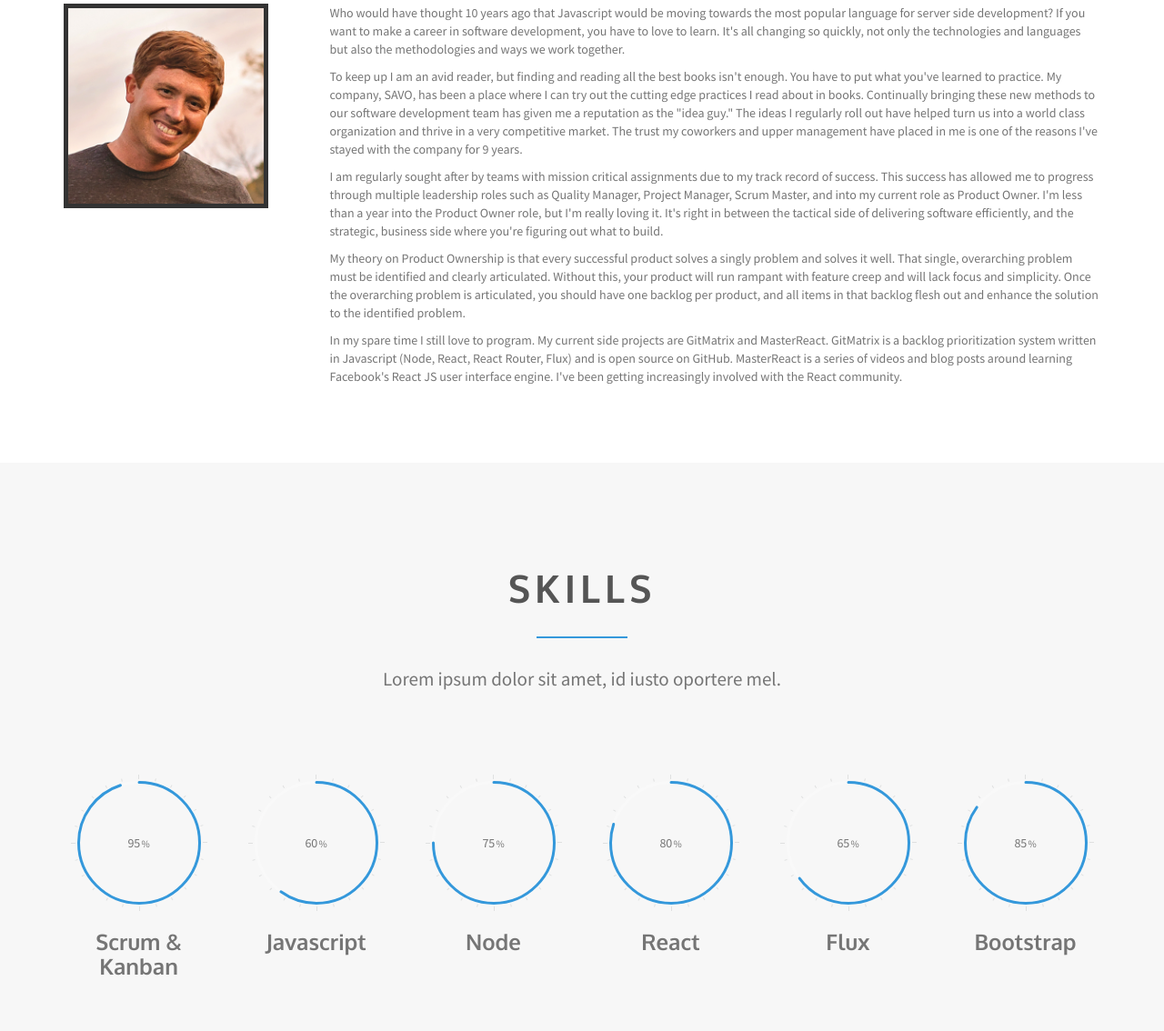
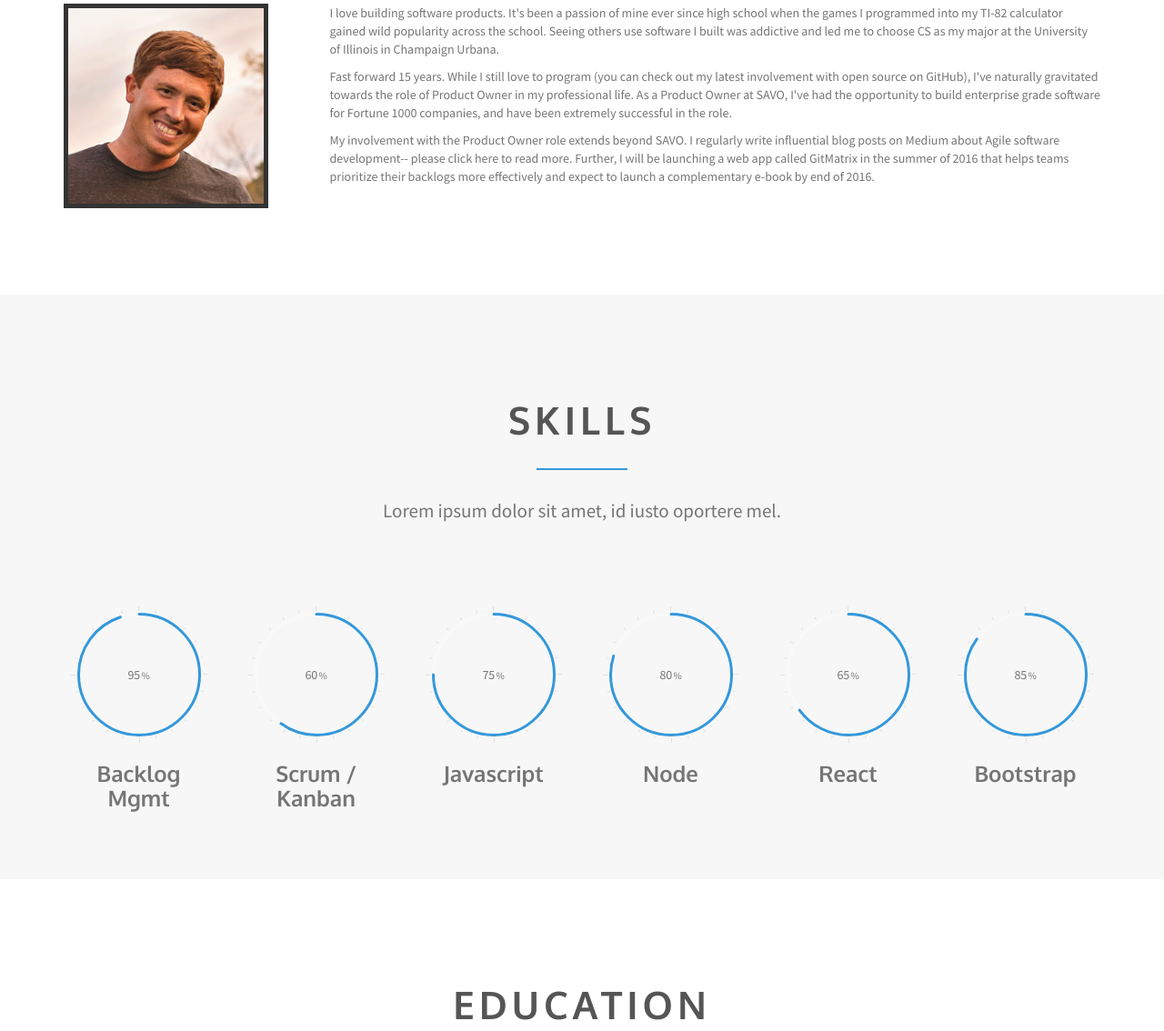
Before and after one commit to pelling/cppelling, a website: page public/app.html in a window 1280 px wide. Shown: the part 1144-2278 px from the top of the page at 91% size. Drawn offline with Linux system fonts and the light colour scheme.

Commit message:
updated text for bio and skills section

```diff
--- a/public/app.html
+++ b/public/app.html
@@ -96,7 +96,7 @@
             <div class="row">
                 <header class="centered">
                     <h1>Christopher P Pelling</h1>
-                    <p>PRODUCT OWNER & REACT JS AFICIONADO</p>
+                    <p>PRODUCT OWNER - CSPO, CSM, PMP</p>
                 </header>
                 <div class="social-icons">
                     <a href="https://twitter.com/Cppelling" class="btn btn-round btn-clear btn-twitter"><i class="fa fa-twitter"></i></a>
@@ -127,11 +127,9 @@
                     </div>
                 </div>
                 <div class="col-md-9">
-                  <p>Who would have thought 10 years ago that Javascript would be moving towards the most popular language for server side development?  If you want to make a career in software development, you have to love to learn.  It's all changing so quickly, not only the technologies and languages but also the methodologies and ways we work together. </p>
-                  <p>To keep up I am an avid reader, but finding and reading all the best books isn't enough.  You have to put what you've learned to practice.  My company, SAVO, has been a place where I can try out the cutting edge practices I read about in books.  Continually bringing these new methods to our software development team has given me a reputation as the "idea guy."   The ideas I regularly roll out have helped turn us into a world class organization and thrive in a very competitive market.  The trust my coworkers and upper management have placed in me is one of the reasons I've stayed with the company for 9 years.</p>
-                  <p>I am regularly sought after by teams with mission critical assignments due to my track record of success.  This success has allowed me to progress through multiple leadership roles such as Quality Manager, Project Manager, Scrum Master, and into my current role as Product Owner.  I'm less than a year into the Product Owner role, but I'm really loving it.  It's right in between the tactical side of delivering software efficiently, and the strategic, business side where you're figuring out what to build.</p>
-                  <p>My theory on Product Ownership is that every successful product solves a singly problem and solves it well.  That single, overarching problem must be identified and clearly articulated.  Without this, your product will run rampant with feature creep and will lack focus and simplicity.  Once the overarching problem is articulated, you should have one backlog per product, and all items in that backlog flesh out and enhance the solution to the identified problem.</p>
-                  <p>In my spare time I still love to program.  My current side projects are GitMatrix and MasterReact.  GitMatrix is a backlog prioritization system written in Javascript (Node, React, React Router, Flux) and is open source on GitHub.  MasterReact is a series of videos and blog posts around learning Facebook's React JS user interface engine.  I've been getting increasingly involved with the React community.</p>
+                  <p>I love building software products.  It's been a passion of mine ever since high school when the games I programmed into my TI-82 calculator gained wild popularity across the school.  Seeing others use software I built was addictive and led me to choose CS as my major at the University of Illinois in Champaign Urbana.</p>
+                  <p>Fast forward 15 years.  While I still love to program (you can check out my latest involvement with open source on GitHub), I've naturally gravitated towards the role of Product Owner in my professional life.  As a Product Owner at SAVO, I've had the opportunity to build enterprise grade software for Fortune 1000 companies, and have been extremely successful in the role.</p>
+                  <p>My involvement with the Product Owner role extends beyond SAVO.  I regularly write influential blog posts on Medium about Agile software development-- please click here to read more.  Further, I will be launching a web app called GitMatrix in the summer of 2016 that helps teams prioritize their backlogs more effectively and expect to launch a complementary e-book by end of 2016.</p>
                 </div>
             </div>
         </div>
@@ -150,31 +148,31 @@
                 <div class="col-md-2">
                     <span class="chart" data-percent="95">
                       <span class="percent"></span>
-                    <h3>Scrum & Kanban</h3>
+                    <h3>Backlog Mgmt</h3>
                     </span>
                 </div>
                 <div class="col-md-2 ">
                     <span class="chart" data-percent="60">
                       <span class="percent"></span>
-                    <h3>Javascript</h3>
+                    <h3>Scrum / Kanban</h3>
                     </span>
                 </div>
                 <div class="col-md-2">
                     <span class="chart" data-percent="75">
                       <span class="percent"></span>
-                    <h3>Node</h3>
+                    <h3>Javascript</h3>
                     </span>
                 </div>
                 <div class="col-md-2">
                     <span class="chart" data-percent="80">
                       <span class="percent"></span>
-                    <h3>React</h3>
+                    <h3>Node</h3>
                     </span>
                 </div>
                 <div class="col-md-2">
                     <span class="chart" data-percent="65">
                       <span class="percent"></span>
-                    <h3>Flux</h3>
+                    <h3>React</h3>
                     </span>
                 </div>
                 <div class="col-md-2">
```
